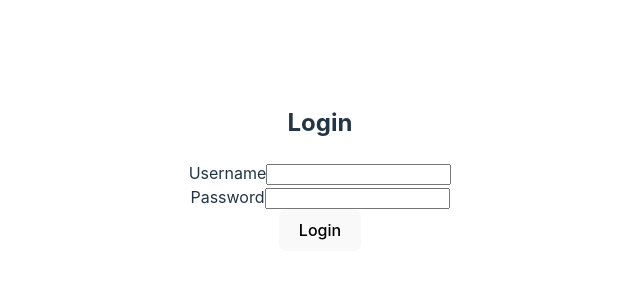
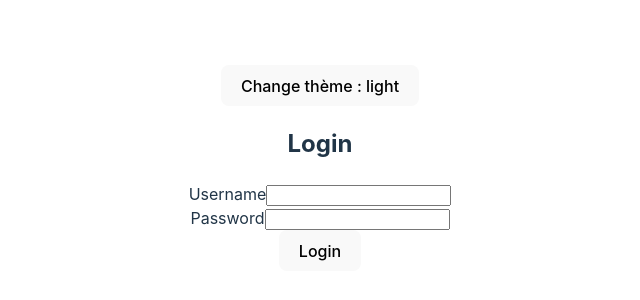
Before and after one commit to ThomasMoulins/app-cours, a React (Vite) app: page /login in a window 1280 px wide. Shown: the part 232-532 px from the top of the page, without its empty margins (320-960 px from the left). Built offline with nearby package versions, Linux system fonts and the light colour scheme.

Commit message:
DONE TD12

```diff
--- /dev/null
+++ b/src/components/AppContext.jsx
@@ -0,0 +1,20 @@
+import { useState } from "react";
+import { createContext } from "react";
+
+export const MyContext = createContext(null);
+
+const AppContext = ({children}) => {
+    const [store, setStore] = useState({
+        username: '',
+        apiData: '',
+        theme: 'light'
+    })
+
+    return (
+        <MyContext.Provider value={{store, setStore}}>
+            {children}
+        </MyContext.Provider>
+    )
+}
+
+export default AppContext
--- a/src/components/Login.jsx
+++ b/src/components/Login.jsx
@@ -1,17 +1,28 @@
-import { useState } from 'react';
+import { useContext, useState } from 'react';
 import { useNavigate } from 'react-router-dom';
 import useToken from './useToken';
+import { MyContext } from './AppContext';
 
 const LoginPage = () => {
+  const { store, setStore } = useContext(MyContext)
   const [username, setUsername] = useState('');
   const [password, setPassword] = useState('');
   const { setToken } = useToken();
   const navigate = useNavigate();
 
+  const handleOnClick = () => {
+    if(store.theme === 'light') {
+      setStore({...store, theme : 'dark'})
+    } else {
+      setStore({...store, theme : 'light'})
+    }
+  }
+
   const handleLogin = (e) => {
     e.preventDefault();
 
     if (username === 'admin' && password === 'password') {
+      setStore({...store, username: username})
       setToken('authenticated');
       navigate('/quotes');
     } else {
@@ -21,6 +32,7 @@ const LoginPage = () => {
 
   return (
     <div>
+      <button onClick={handleOnClick}> Change thème : {store.theme}</button>
       <h2>Login</h2>
       <form onSubmit={handleLogin}>
         <div>
--- a/src/components/Quotes/Quotes.jsx
+++ b/src/components/Quotes/Quotes.jsx
@@ -1,11 +1,12 @@
-import { useState, useEffect } from 'react'
+import { useState, useEffect, useContext } from 'react'
 import { useNavigate } from 'react-router-dom';
 import Quote from './Quote';
+import { MyContext } from '../AppContext';
 
 const Quotes = () => {
+  const { store, setStore } = useContext(MyContext)
   const [isLoaded, setIsLoaded] = useState(false);
   const [error, setError] = useState(null);
-  const [quotes, setQuotes] = useState([]);
   const navigate = useNavigate();
 
   const handleClick = () => {
@@ -20,7 +21,7 @@ const Quotes = () => {
       (result) => {
         console.log(result);
         setIsLoaded(true);
-        setQuotes(result)
+        setStore({...store, apiData: result});
       },
       (error) => {
         setIsLoaded(true);
@@ -37,9 +38,9 @@ const Quotes = () => {
   } else {
     return(
         <>
-          <button onClick={handleClick}>Se Déconnecter</button>
+          <button onClick={handleClick}>Se Déconnecter de {store.username}</button>
           <h1>Quotes</h1>
-          <Quote quotes={quotes}/>
+          <Quote quotes={store.apiData}/>
         </>
     )
   }
--- a/src/components/Router.jsx
+++ b/src/components/Router.jsx
@@ -3,10 +3,12 @@ import Login from "./Login"
 import Quotes from './Quotes/Quotes'
 import QuoteDetail from "./Quotes/QuoteDetail"
 import PrivateRoutes from "./PrivateRoutes"
+import AppContext from "./AppContext"
 
 const Router = () => {
   return (
     <BrowserRouter>
+      <AppContext>
         <Routes>
           {/* PUBLIC ROUTES */}
           <Route path="/" element={<Login />} />
@@ -17,6 +19,7 @@ const Router = () => {
               <Route path="/quotedetail/:character" element={<QuoteDetail />} />
           </Route>
         </Routes>
+        </AppContext>
     </BrowserRouter>
   )
 }
```
Lines whose indentation alone changed are shown as unchanged.
